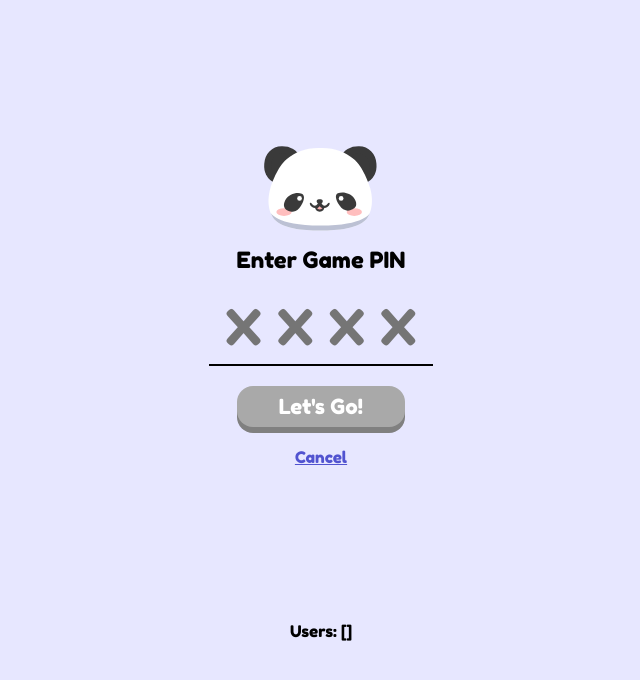
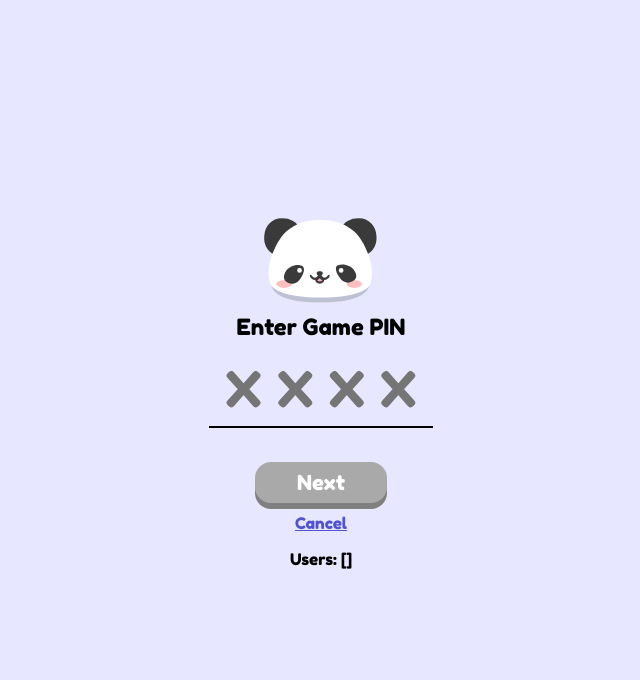
Before and after one commit to pinda-fun/pinda-fun, a React (Create React App) app in the folder Web/: page /join in a window 1280 px wide. Shown: the top 680 px of the page, without its empty margins (319-959 px from the left). Built offline with nearby package versions, Linux system fonts and the light colour scheme; what phoenix would draw is missing.

Commit message:
add join room with username

```diff
--- /dev/null
+++ b/Web/src/components/common/LinkButton.tsx
@@ -0,0 +1,18 @@
+import styled, { css } from 'styled-components';
+
+type ButtonProps = {
+  underline?: boolean;
+};
+
+const LinkButton = styled.button`
+  background: transparent;
+  color: var(--dark-purple);
+  font-size: 1rem;
+
+  ${(props: ButtonProps) => props.underline
+    && css`
+      text-decoration: underline;
+    `};
+`;
+
+export default LinkButton;
--- /dev/null
+++ b/Web/src/components/join-room/FormElements.tsx
@@ -0,0 +1,23 @@
+import styled from 'styled-components';
+import BigButton from 'components/common/BigButton';
+
+const SubmitButton = styled(BigButton)`
+  padding-left: 2em;
+  padding-right: 2em;
+`;
+
+const Form = styled.form`
+  display: flex;
+  flex-direction: column;
+  align-items: center;
+  width: 100%;
+
+  & > * {
+    margin: 10px 0;
+  }
+`;
+
+export {
+  Form,
+  SubmitButton,
+};
--- /dev/null
+++ b/Web/src/components/join-room/GamePinForm.tsx
@@ -0,0 +1,66 @@
+import React, { useState } from 'react';
+import styled from 'styled-components';
+import { MotionPermission } from 'components/games/GameStates';
+import { Form, SubmitButton } from './FormElements';
+
+const StyledPinInput = styled.input`
+  font-size: 3rem;
+  letter-spacing: 1rem;
+  text-align: center;
+
+  background: none;
+  outline: none;
+  border-bottom: 2px solid;
+  width: 13rem;
+  padding: 0 0 0.5rem 1rem;
+  margin-bottom: 1.5rem;
+`;
+
+interface GamePinFormProps {
+  onSubmitPin: (gamePin: string) => void;
+  pinLength: number;
+  initialPin: string;
+  permission: MotionPermission;
+}
+
+const GamePinForm: React.FC<GamePinFormProps> = ({
+  onSubmitPin,
+  pinLength,
+  initialPin,
+  permission,
+}) => {
+  const [gamePin, setGamePin] = useState(initialPin);
+
+  return (
+    <Form
+      onSubmit={(e) => {
+        e.preventDefault();
+        onSubmitPin(gamePin);
+      }}
+    >
+      <h1>Enter Game PIN</h1>
+      <StyledPinInput
+        name="gamepin"
+        type="text"
+        pattern="[0-9]*"
+        inputMode="numeric"
+        maxLength={pinLength}
+        placeholder="XXXX"
+        value={gamePin}
+        onChange={(event: React.ChangeEvent<HTMLInputElement>) => (
+          setGamePin(event.target.value.replace(/\D/g, ''))
+        )}
+        autoFocus
+      />
+      <SubmitButton
+        type="submit"
+        disabled={gamePin.length < pinLength
+          || permission === MotionPermission.DENIED}
+      >
+        Next
+      </SubmitButton>
+    </Form>
+  );
+};
+
+export default GamePinForm;
--- a/Web/src/components/join-room/JoinRoomForm.tsx
+++ b/Web/src/components/join-room/JoinRoomForm.tsx
@@ -1,91 +1,78 @@
 import React, { useState } from 'react';
 import { Link } from 'react-router-dom';
 import styled from 'styled-components';
-import BigButton from 'components/common/BigButton';
+import LinkButton from 'components/common/LinkButton';
 import { MotionPermission } from 'components/games/GameStates';
-
-const PIN_LENGTH = 4;
-
-const StyledInput = styled.input`
-  font-size: 3rem;
-  text-align: center;
-  background: none;
-  outline: none;
-  border-bottom: 2px solid;
-  width: 13rem;
-  letter-spacing: 1rem;
-  padding: 0 0 0.5rem 1rem;
-  margin-bottom: 1.5rem;
-`;
-
-const JoinRoomButton = styled(BigButton)`
-  padding-left: 2em;
-  padding-right: 2em;
-`;
-
-const Form = styled.form`
-  display: flex;
-  flex-direction: column;
-  align-items: center;
-  width: 100%;
-
-  & > * {
-    margin: 10px 0;
-  }
-`;
+import GamePinForm from './GamePinForm';
+import UsernameForm from './UsernameForm';
 
 const ErrorText = styled.p`
   color: red;
 `;
 
 interface JoinRoomFormProps {
-  submitJoinRoomForm: (roomId: string) => void;
+  submitJoinRoomForm: (roomId: string, username: string) => void;
   initialId?: string;
+  pinLength: number;
   permission: MotionPermission;
 }
 
 const JoinRoomForm: React.FC<JoinRoomFormProps> = ({
-  submitJoinRoomForm, initialId, permission,
+  submitJoinRoomForm,
+  initialId,
+  pinLength,
+  permission,
 }) => {
-  const [gamePin, setGamePin] = useState(initialId ? initialId.substring(0, PIN_LENGTH) : '');
+  const [isGamePinSet, setIsGamePinSet] = useState(false);
+
+  let gamePin = initialId ? initialId.substring(0, pinLength) : '';
+  let username = '';
+
+  const handleSubmitGamePin = (pin: string) => {
+    gamePin = pin;
+    setIsGamePinSet(true);
+  };
+
+  const handleSubmitUsername = (name: string) => {
+    username = name;
+    submitJoinRoomForm(gamePin, username);
+  };
 
   return (
     <>
-      <h1>Enter Game PIN</h1>
-      <Form
-        onSubmit={(e) => {
-          e.preventDefault();
-          submitJoinRoomForm(gamePin);
-        }}
+      {!isGamePinSet
+        && (
+          <>
+            <GamePinForm
+              onSubmitPin={handleSubmitGamePin}
+              pinLength={pinLength}
+              initialPin={gamePin}
+              permission={permission}
+            />
+            <Link to={{ pathname: '/' }}>Cancel</Link>
+          </>
+        )}
+      {isGamePinSet
+        && (
+          <>
+            <UsernameForm
+              onSubmitName={handleSubmitUsername}
+              permission={permission}
+            />
+            <LinkButton
+              underline
+              onClick={() => setIsGamePinSet(false)}
             >
-        <StyledInput
-          name="gamepin"
-          type="text"
-          pattern="[0-9]*"
-          inputMode="numeric"
-          maxLength={PIN_LENGTH}
-          placeholder="XXXX"
-          value={gamePin}
-          onChange={(event: React.ChangeEvent<HTMLInputElement>) => (
-            setGamePin(event.target.value.replace(/\D/g, ''))
+              Back
+            </LinkButton>
+          </>
         )}
-          autoFocus
-        />
-        <JoinRoomButton
-          type="submit"
-          disabled={gamePin.length < PIN_LENGTH
-            || permission === MotionPermission.DENIED}
-        >
-          Let&apos;s Go!
-        </JoinRoomButton>
       {permission === MotionPermission.DENIED
         && (
           <ErrorText>
             Unable to get permissions to play Pinda.
           </ErrorText>
         )}
-        <Link to={{ pathname: '/' }}>Cancel</Link>
-      </Form>
     </>
   );
 };
--- /dev/null
+++ b/Web/src/components/join-room/UsernameForm.tsx
@@ -0,0 +1,57 @@
+import React, { useState } from 'react';
+import styled from 'styled-components';
+import { MotionPermission } from 'components/games/GameStates';
+import { Form, SubmitButton } from './FormElements';
+
+const StyledNameInput = styled.input`
+  font-size: 1.8rem;
+
+  background: none;
+  outline: none;
+  border-bottom: 2px solid;
+  width: 13rem;
+  padding: 0 0 0.5rem 1rem;
+  margin-bottom: 1.5rem;
+`;
+
+type UsernameFormProps = {
+  onSubmitName: (name: string) => void;
+  permission: MotionPermission;
+};
+
+const UsernameForm: React.FC<UsernameFormProps> = ({
+  onSubmitName,
+  permission,
+}) => {
+  const [name, setName] = useState('');
+
+  return (
+    <Form
+      onSubmit={(e) => {
+        e.preventDefault();
+        onSubmitName(name);
+      }}
+    >
+      <h1>Enter Name</h1>
+      <StyledNameInput
+        name="username"
+        type="text"
+        placeholder="eg. Ben Leong"
+        value={name}
+        onChange={(event: React.ChangeEvent<HTMLInputElement>) => (
+          setName(event.target.value.replace(/[^a-z0-9 ]/gi, ''))
+        )}
+        autoFocus
+      />
+      <SubmitButton
+        type="submit"
+        disabled={name === ''
+          || permission === MotionPermission.DENIED}
+      >
+        Let&apos;s Go!
+      </SubmitButton>
+    </Form>
+  );
+};
+
+export default UsernameForm;
--- a/Web/src/components/join-room/index.tsx
+++ b/Web/src/components/join-room/index.tsx
@@ -41,6 +41,7 @@ const JoinRoomPage: React.FC<JoinRoomProps> = ({
   },
 }) => {
   const [gamePin, setGamePin] = useState(id ? id.substring(0, PIN_LENGTH) : '');
+  const [username, setUsername] = useState('');
 
   const [permission, setPermission] = useState(MotionPermission.NOT_SET);
   const [showPermissionDialog, setPermissionDialog] = useState(false);
@@ -80,13 +81,15 @@ const JoinRoomPage: React.FC<JoinRoomProps> = ({
     }
   };
 
-  const onJoinRoomFormSubmit = (newGamePin: string) => {
+  const onJoinRoomFormSubmit = (newGamePin: string, newUsername: string) => {
     if (joinRequested && newGamePin === gamePin) return;
     if (newGamePin.length !== PIN_LENGTH) return;
+    if (newUsername === '') return;
 
     setJoinRequested(true);
 
     setGamePin(newGamePin);
+    setUsername(newUsername);
   };
 
   useEffect(() => {
@@ -94,17 +97,11 @@ const JoinRoomPage: React.FC<JoinRoomProps> = ({
       getPermissionAvailability();
     }
     if (joinRequested && permission === MotionPermission.GRANTED) {
-      const name = prompt('What is your name?');
-      if (name == null || name === '') {
-        alert('Name cannot be empty');
-        setJoinRequested(false);
-        return undefined;
-      }
-      comm.joinRoom(gamePin, name);
+      comm.joinRoom(gamePin, username);
       return () => comm.leaveRoom();
     }
     return undefined;
-  }, [permission, joinRequested, gamePin, comm]);
+  }, [permission, joinRequested, gamePin, username, comm]);
 
   useEffect(() => {
     if (error != null) setJoinRequested(false);
@@ -116,15 +113,16 @@ const JoinRoomPage: React.FC<JoinRoomProps> = ({
       <JoinRoomForm
         submitJoinRoomForm={onJoinRoomFormSubmit}
         initialId={id}
+        pinLength={PIN_LENGTH}
         permission={permission}
       />
-      <p>{room != null && `Connected, numPlayers = ${users.length}`}</p>
       <p>
+        {room != null && `Connected, numPlayers = ${users.length}`}
         {error != null && `Error: ${error.toString()} -- ${errorDescription}`}
+        {room != null && hostMeta == null && 'Host left us :('}
+        {hostMeta != null && `Game: ${hostMeta.game}`}
+        Users: {JSON.stringify(users)}
       </p>
-      <p>{room != null && hostMeta == null && 'Host left us :('}</p>
-      <p>{hostMeta != null && `Game: ${hostMeta.game}`}</p>
-      <p>Users: {JSON.stringify(users)}</p>
       <Modal
         isVisible={showPermissionDialog}
         title="Give Permissions?"
```
Lines whose indentation alone changed are shown as unchanged.
